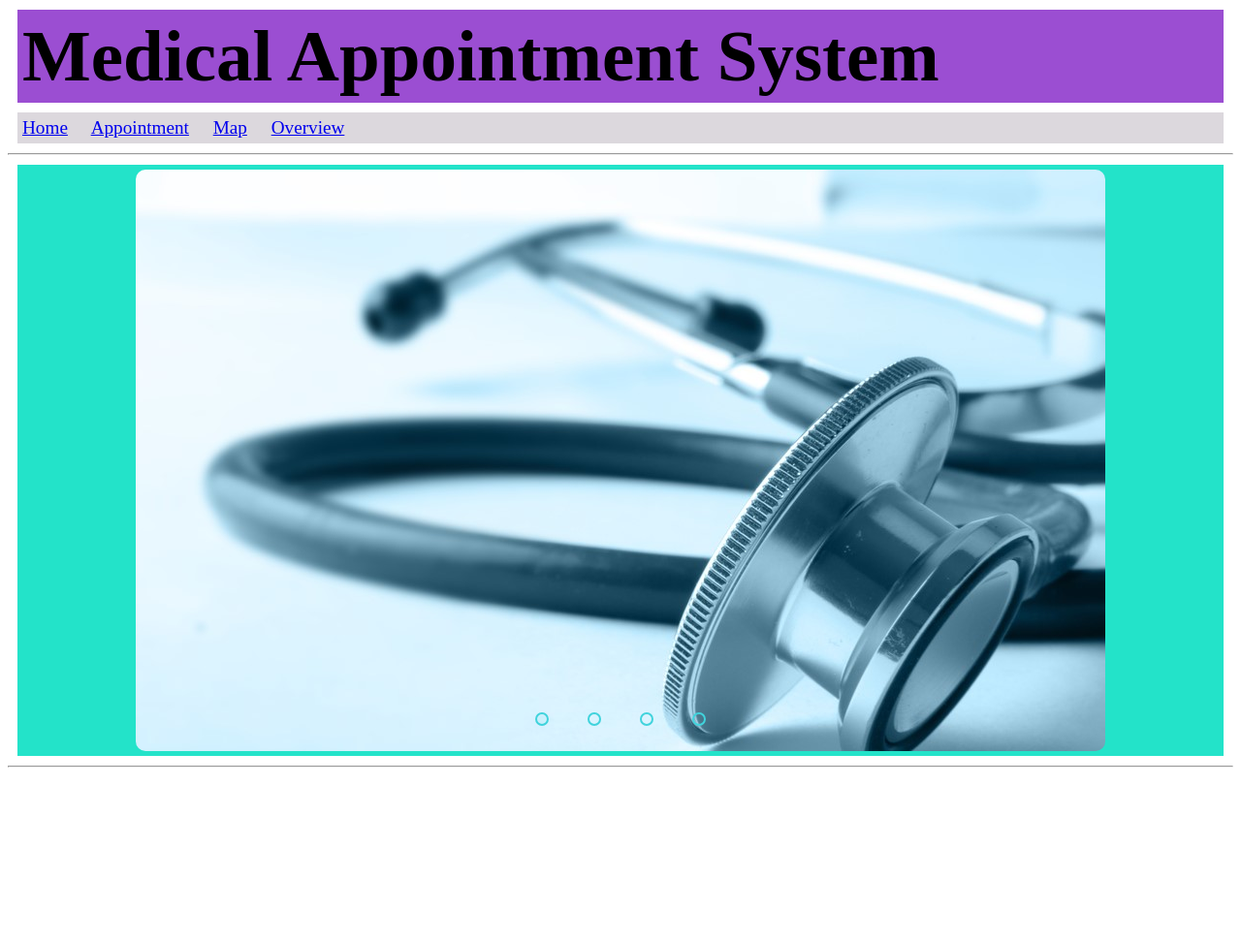
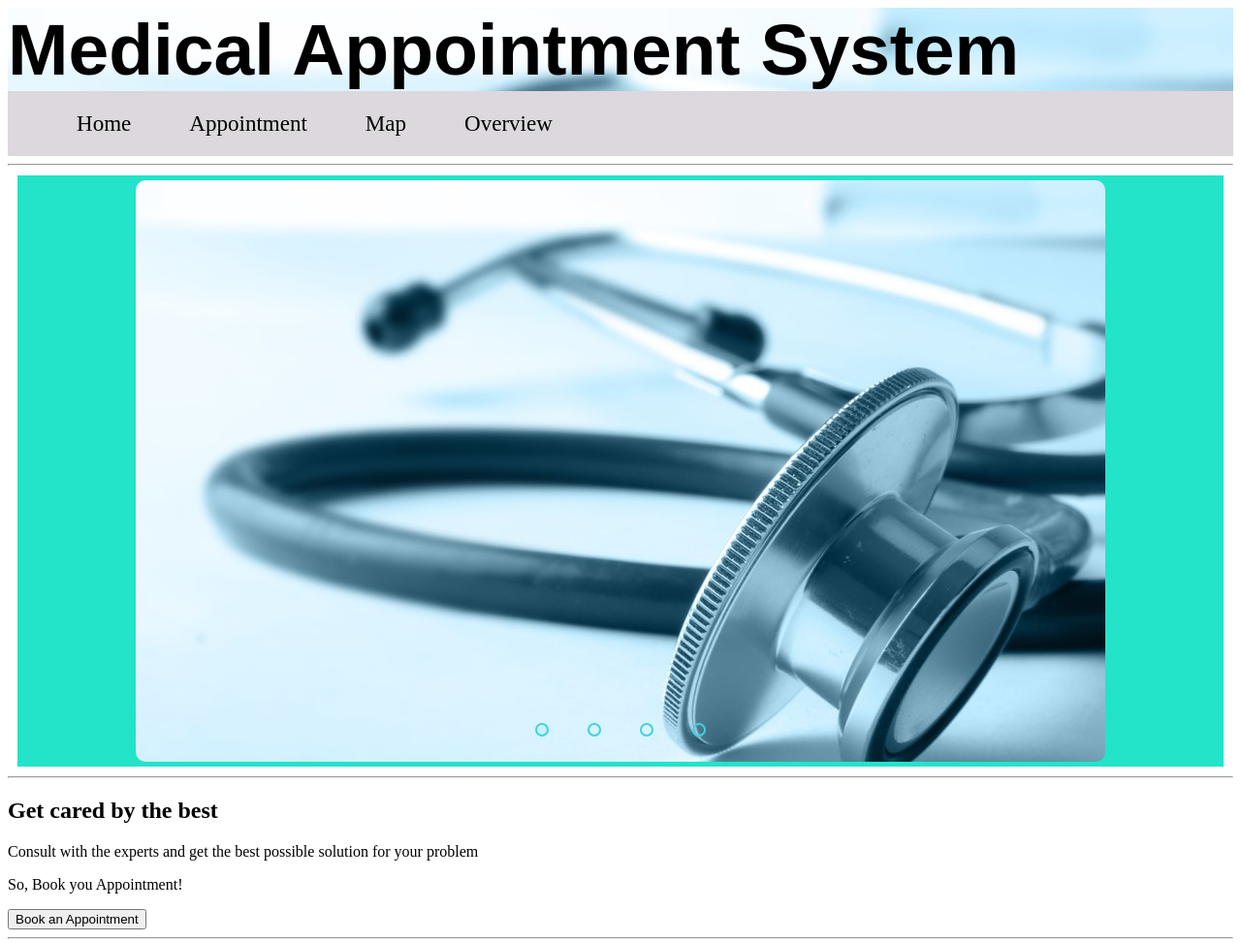
Before and after one commit to GirishJarwal/Medical-Appointmemt-System, a plain HTML site: page index.html in a window 1280 px wide. Shown: the whole page at 97% size. Before the commit the page ends 800 px from the top, so only its background shows below. Drawn offline with Linux system fonts and the light colour scheme.

Commit message:
nav bar required to be changed

```diff
--- a/decor.css
+++ b/decor.css
@@ -86,19 +86,45 @@
 }
 
 
-nav{
+.navbar{
     font-size: larger;
     text-decoration: solid;
-    margin: 10px;
-    padding: 5px;
+    margin: 0;
+    padding: 1px;
     background-color: #d2cdd3c3;
     word-spacing: 20px;
 }
+.nav-list{
+    display: flex;
+}
+.nav-list li{
+    list-style: none;
+}
+.nav-list li a{
+    padding: 26px 30px;
+    text-decoration: none;
+    color: black;
+    font-size: larger;
+}
+.nav-list li a:hover{
+    color: rgb(32, 108, 230);
+}
 
 .mainHeading{
-    margin: 10px;
-    padding: 5px;
+    width: 100%;
+    margin: 0;
+    padding: 0;
     font-size: 75px;
-    background-color: rgba(140, 51, 204, 0.867);
+    background-color:#d2cdd3c3;
+    font-family: 'Ubuntu', sans-serif;
+    display: flex;
+    background: url(R.jpg);
+    background-size: cover;
 
 }
+/* @media only screen and (max-width:1000px){
+    .navigation_auto{
+        flex-direction: row;
+        align-items: center;
+    }
+} */
--- a/index.html
+++ b/index.html
@@ -6,22 +6,22 @@
     <meta name="viewport" content="width=device-width, initial-scale=1.0">
     <title>Medical Appointment System</title>
     <link rel="stylesheet" href="decor.css">
+    <script src="resp.js"></script>
 
 </head>
 <body>
+    <div class="background-img">
+    <h1 class="mainHeading">Medical Appointment System</h1>
 
-    <h1 class="mainHeading">Medical Appointment System</h1>
-    <nav>
+</div>
+    <nav class="navbar">
+        <ul class="nav-list">
+            <li><a href="http://" target="_blank" rel="noopener noreferrer">Home</a></li>
+            <li><a href="http://" target="_blank" rel="noopener noreferrer">Appointment</a></li>
+            <li><a href="http://" target="_blank" rel="noopener noreferrer">Map</a></li>
+            <li><a href="http://" target="_blank" rel="noopener noreferrer">Overview</a></li>
 
-            <a href="http://" target="_blank" rel="noopener noreferrer">Home</a>
-
-            <a href="http://" target="_blank" rel="noopener noreferrer">Appointment</a>
-
-            <a href="http://" target="_blank" rel="noopener noreferrer">Map</a>
-
-            <a href="http://" target="_blank" rel="noopener noreferrer">Overview</a>
-
-
+        </ul>
     </nav>
 
     <!-- image slider start -->
@@ -60,69 +60,10 @@
             <!-- automatic navigation ends -->
 
         </div>
-        <!-- manual navigation -->
-        <!-- <div class="navigation_manual">
-            <label for="radio1" class="manual-btn"></label>
-            <label for="radio2" class="manual-btn"></label>
-            <label for="radio3" class="manual-btn"></label>
-            <label for="radio4" class="manual-btn"></label>
-        </div> -->
+
     </div>
 </div>
     <hr>
-    <!-- <div class="Appointment">
-        <h1> Get Cared by the best</h1>
-        <p></p>
-
-        <h2>Appointment Form</h2>
-            <form action="backhand.php">
-                <label for="Name"> Name:</label>
-                <div>
-                    <input type="text" name="Name" id="Name">
-                </div>
-                <br>
-                <label for="Address">Address:</label>
-                <div>
-                    <textarea name="Address" cols="40" rows="5"></textarea id="Address">
-                </div>
-                <br>
-                <label for="mobile">Mobile no:</label>
-                <div>
-                     <input type="number" name="mobile no." id="mobile">
-                </div>
-                <br>
-                <div>
-                    Gender: Male<input type="radio" name="Gender">
-                    Female<input type="radio" name="Gender">
-                    Other<input type="radio" name="Gender">
-                </div>
-                <br>
-                <div>
-                Appointment Date <input type="date" name="Appointment Date">
-                <br>
-                Appointment Time <input type="time" name="Appointment Time">
-
-
-                </div>
-                <br>
-                <div>
-                    Describe your Problem/symtoms:
-                    <br>
-                    <textarea name="Problem" cols="40" rows="10"></textarea>
-
-                </div>
-                <div>
-                    <input type="submit" value="Submit">
-                    <input type="reset" value="Reset">
-
-                </div>
-
-
-
-
-            </form>
-    </div> -->
-
     <!-- image slider end -->
 
     <script type="text/javascript">
@@ -136,5 +77,13 @@
         }, 5000)
     </script>
 
+    <section class="Appointment">
+        <h1>Get cared by the best</h1>
+        <p>Consult with the experts and get the best possible solution for your problem</p>
+        <p>So, Book you Appointment!</p>
+        <button>Book an Appointment</button>
+    </section>
+    <hr>
+
 </body>
 </html>
```
